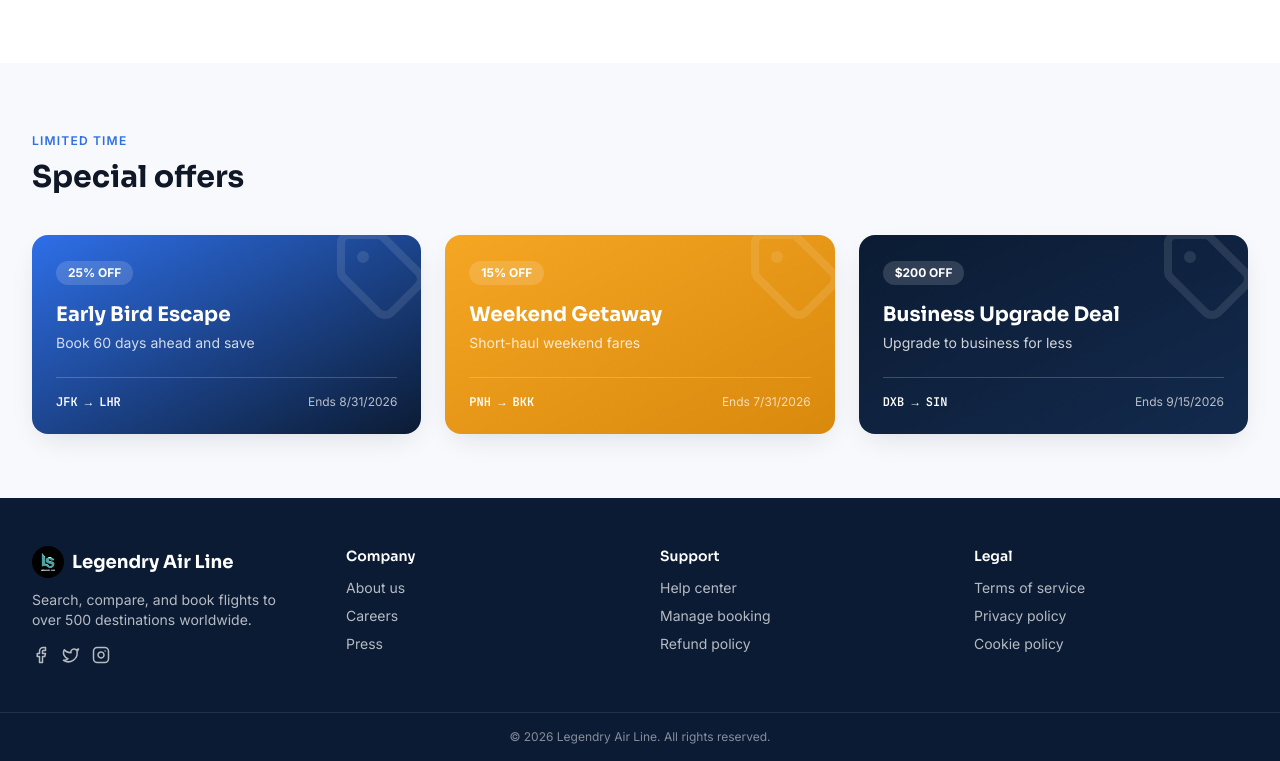
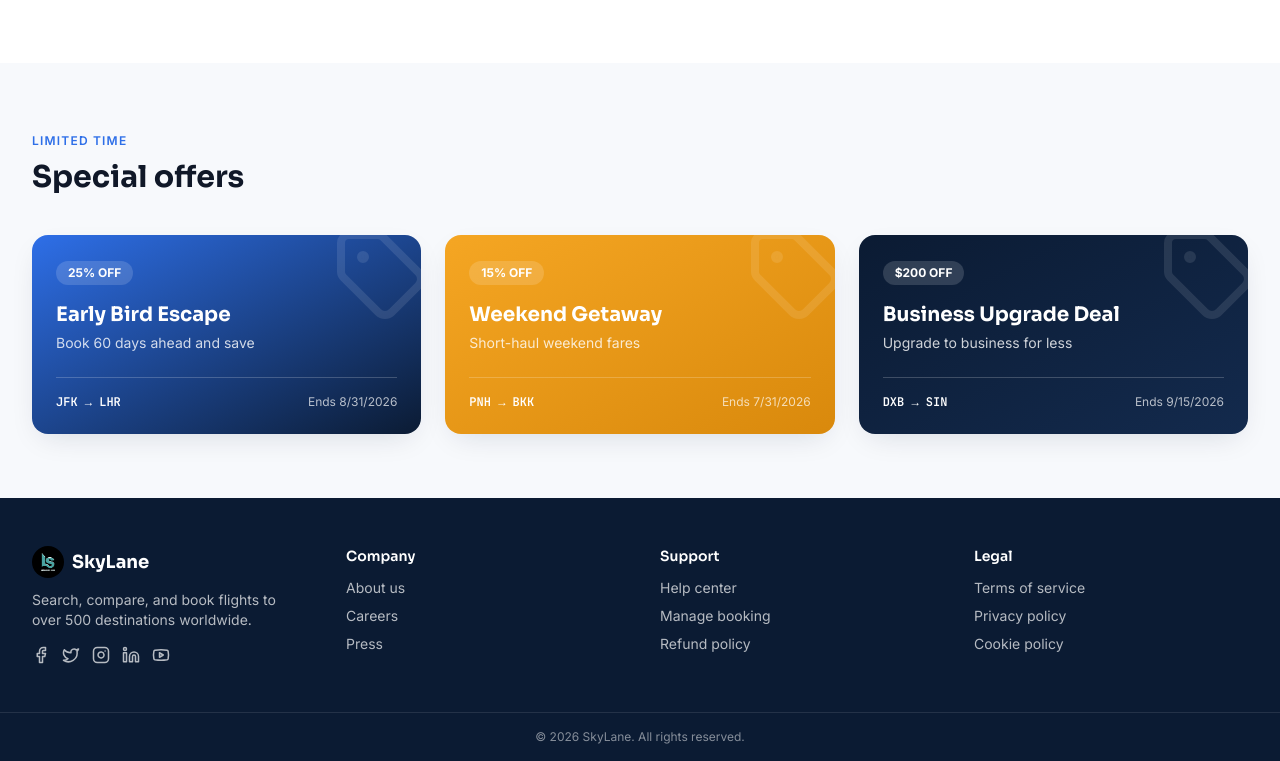
Before and after one commit to Dy277-rgb/SA, a React (Vite) app in the folder frontend/: page / in a window 1280 px wide. Shown: the part 1875-2636 px from the top of the page. Built offline with nearby package versions, Linux system fonts and the light colour scheme.

Commit message:
Update flight booking UI and booking page

```diff
--- a/frontend/src/components/layout/Footer.jsx
+++ b/frontend/src/components/layout/Footer.jsx
@@ -1,4 +1,14 @@
-import { Plane, Facebook, Twitter, Instagram } from 'lucide-react'
+import { Plane, Facebook, Twitter, Instagram, Linkedin, Youtube } from 'lucide-react'
+
+// Edit these URLs to point to your real social profiles.
+// Remove or add entries as needed — the icon list below renders automatically.
+const socialLinks = [
+  { name: 'Facebook', href: 'https://www.facebook.com/share/1J18owDVkp/?mibextid=wwXIfr', icon: Facebook },
+  { name: 'Twitter', href: 'https://twitter.com/yourhandle', icon: Twitter },
+  { name: 'Instagram', href: 'https://www.instagram.com/thann_dy?igsh=cHQwZTVnM2k4MnFr&utm_source=qr', icon: Instagram },
+  { name: 'LinkedIn', href: 'https://linkedin.com/company/yourcompany', icon: Linkedin },
+  { name: 'YouTube', href: 'https://www.youtube.com/@thandy1071', icon: Youtube },
+]
 
 export default function Footer() {
   return (
@@ -9,13 +19,22 @@ export default function Footer() {
             <span className="flex h-8 w-8 items-center justify-center rounded-full bg-black">
               <img src="/LOgo.png" alt="SkyLane logo" className="h-9 w-9 rounded-full object-cover" />
             </span>
-             Legendry Air Line
+            SkyLane
           </div>
           <p className="mt-3 text-sm">Search, compare, and book flights to over 500 destinations worldwide.</p>
           <div className="mt-4 flex gap-3">
-            <Facebook size={18} className="cursor-pointer hover:text-white" />
-            <Twitter size={18} className="cursor-pointer hover:text-white" />
-            <Instagram size={18} className="cursor-pointer hover:text-white" />
+            {socialLinks.map(({ name, href, icon: Icon }) => (
+              <a
+                key={name}
+                href={href}
+                target="_blank"
+                rel="noopener noreferrer"
+                aria-label={name}
+                className="text-white/70 transition hover:text-white"
+              >
+                <Icon size={18} />
+              </a>
+            ))}
           </div>
         </div>
         <div>
@@ -44,7 +63,7 @@ export default function Footer() {
         </div>
       </div>
       <div className="border-t border-white/10 py-4 text-center text-xs text-white/50">
-        © {new Date().getFullYear()} Legendry Air Line. All rights reserved.
+        © {new Date().getFullYear()} SkyLane. All rights reserved.
       </div>
     </footer>
   )
```
